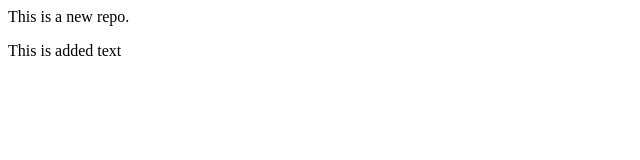
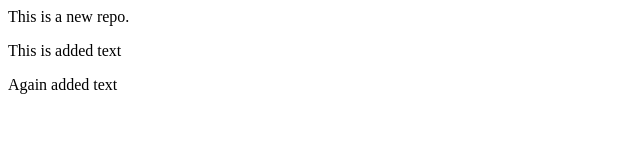
Before and after one commit to DatapreneurVishal/LocalRepo, a plain HTML site: page index.html in a window 1280 px wide. Shown: the whole page, without its empty margins (0-640 px from the left). Drawn offline with Linux system fonts and the light colour scheme.

Commit message:
Added more text

```diff
--- a/index.html
+++ b/index.html
@@ -1,2 +1,3 @@
 <p>This is a new repo.</p>
 <p>This is added text</p>
+<p>Again added text</p>
```
